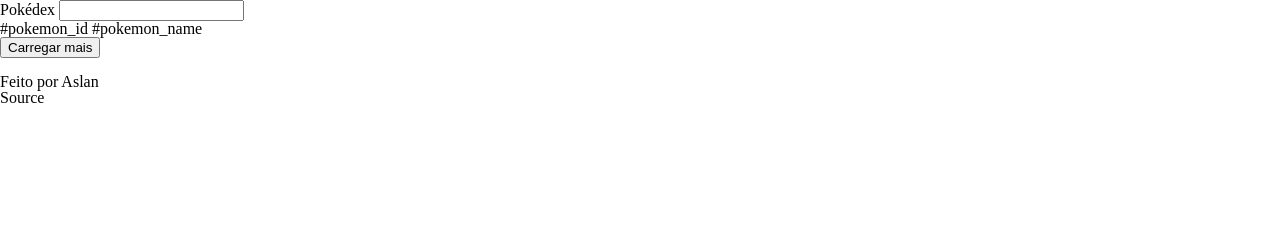
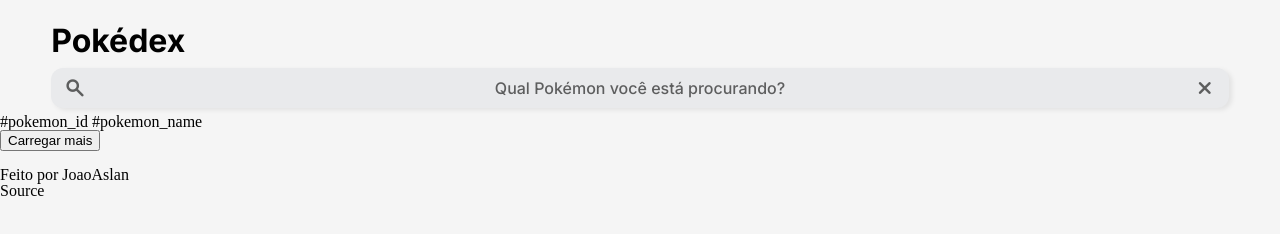
Before and after one commit to JoaoAslan/projeto-pokeAPI, a plain HTML site: page index.html in a window 1280 px wide. Drawn offline with nearby package versions, Linux system fonts and the light colour scheme.

Commit message:
Header CSS implementation

```diff
--- a/index.html
+++ b/index.html
@@ -5,23 +5,26 @@
     <meta charset="UTF-8">
     <meta name="viewport" content="width=device-width, initial-scale=1.0">
     <link rel="stylesheet" href="style.css">
+    <link rel="stylesheet" href="https://fonts.googleapis.com/css2?family=Material+Symbols+Rounded:opsz,wght,FILL,GRAD@20..48,100..700,0..1,-50..200"/>
     <title>Pokedex</title>
 </head>
 
 <body>
     <div class="container">
         <div class="header">
-            <label>Pokédex</label>
-            <input type="search">
+            <label class="title">Pokédex</label>
+            <div class="search">
+                <span class="search-icon material-symbols-rounded">search</span>
+                <input class="searchbar" type="type" placeholder="Qual Pokémon você está procurando?">
+                <span id="" class="close-icon material-symbols-rounded">close</span>
+            </div>
         </div>
         <div class="content">
             <div class="card">
                 <div class="card-info">
                     <label>#pokemon_id</label>
                     <label>#pokemon_name</label>
-                    <div class="card-type">
-
-                    </div>
+                    <div class="card-type"></div>
                 </div>
             </div>
         </div>
@@ -30,7 +33,7 @@
             <img>
             <div>
                 <label>Feito por</label>
-                <a>Aslan</a>
+                <a>JoaoAslan</a>
             </div>
             <a>Source</a>
         </div>
--- a/style.css
+++ b/style.css
@@ -1,3 +1,5 @@
+@import url('https://fonts.googleapis.com/css2?family=Inter:opsz,wght@14..32,100..900&display=swap');
+
 html, body, div, span, applet, object, iframe,
 h1, h2, h3, h4, h5, h6, p, blockquote, pre,
 a, abbr, acronym, address, big, cite, code,
@@ -42,3 +44,92 @@
 }
 
 /* /\ CSS RESET /\ */
+
+body {
+	display: flex;
+	flex-direction: column;
+	height: 100vh;
+	width: 100vw;
+}
+
+.container {
+	height: 100%;
+	width: 100%;
+	background-color: whitesmoke;
+	color: black;
+}
+
+.header {
+	display: flex;
+	flex-direction: column;
+	height: 11%;
+	margin: 1% 4%;
+}
+
+.title {
+	padding: 1% 0px;
+	font-size: 32px;
+	font-family: "Inter", sans-serif;
+  	font-optical-sizing: auto;
+  	font-weight: 700;
+  	font-style: normal;
+}
+
+.searchbar::placeholder,
+.search-icon,
+.close-icon {
+	color: rgba(0,0,0,0.6);
+}
+
+.searchbar::placeholder {
+	text-align: center;
+}
+
+.search:hover {
+	transform: scale(1.015);
+}
+
+.search {
+	display: flex;
+	align-items: center;
+	background-color: #E9EAEC;
+	border-radius: 12px;
+	width: 100%;
+	height: 100%;
+	max-height: 50px;
+	min-height: 40px;
+	transition: transform .2s;
+	box-shadow: 3px 2px 5px rgba(0, 0, 0, 0.08);
+}
+
+.search-icon {
+	font-variation-settings:
+  		'FILL' 0,
+  		'wght' 600,
+  		'GRAD' 0,
+  		'opsz' 20;
+	margin-left: 12px;
+}
+
+.searchbar {
+	font-family: "Inter", sans-serif;
+	font-optical-sizing: auto;
+	font-weight: 500;
+	font-style: normal;
+	font-size: 16px;
+	border: none;
+	outline: none;
+	background-color: transparent;
+	height: 100%;
+	width: 100%;
+	padding: 0px 1%;
+}
+
+.close-icon {
+	font-variation-settings:
+  		'FILL' 0,
+  		'wght' 600,
+  		'GRAD' 0,
+  		'opsz' 20;
+	margin-right: 12px;
+}
```
